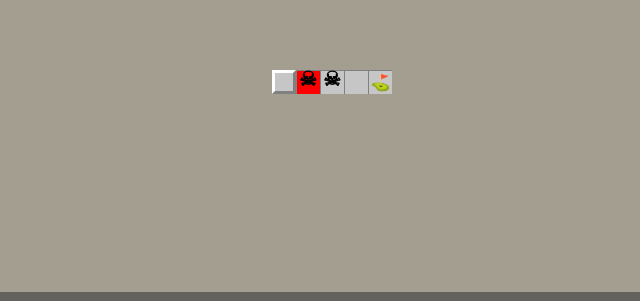
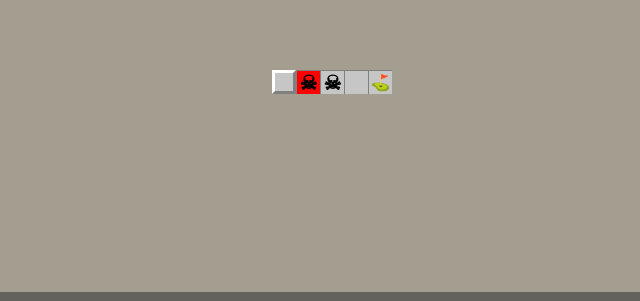
Before and after one commit to rost27zhmaylo/minesweeper, a plain HTML site: page index.html in a window 1280 px wide. Shown: the part 341-642 px from the top of the page, 316-956 px from the left. Drawn offline with Linux system fonts and the light colour scheme.

Commit message:
Remove position:absolute from field buttons

```diff
--- a/styles.css
+++ b/styles.css
@@ -67,9 +67,7 @@ body, .root-container {
     z-index: 1;
 }
 
-
 .field-button {
-    position: relative;
     width: 24px;
     height: 24px;
     background-color: #c6c6c6;
@@ -96,9 +94,6 @@ body, .root-container {
     font-weight: bold;
     height: 24px;
     width: 24px;
-    position: absolute;
-    top: -4px;
-    left: -1px;
 }
 
 .field-button.mine.red {
```
